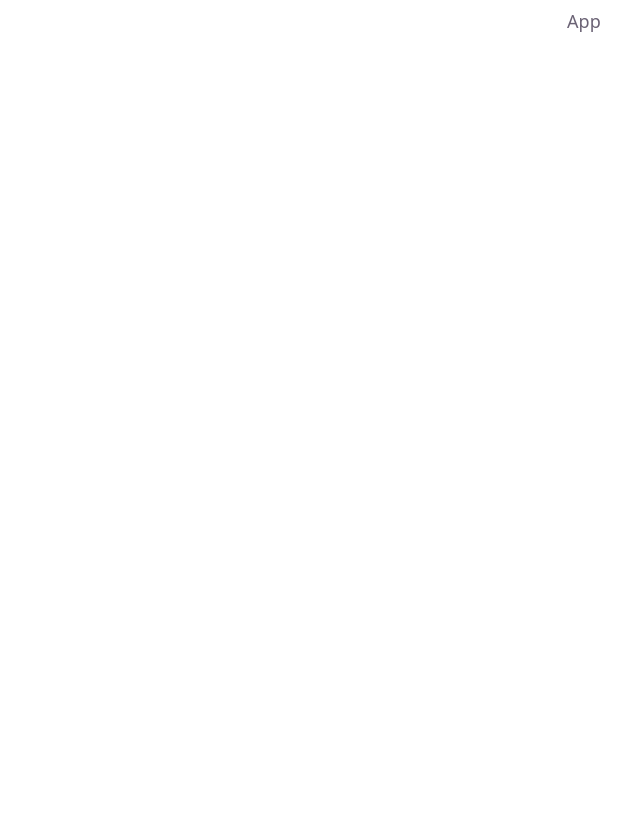
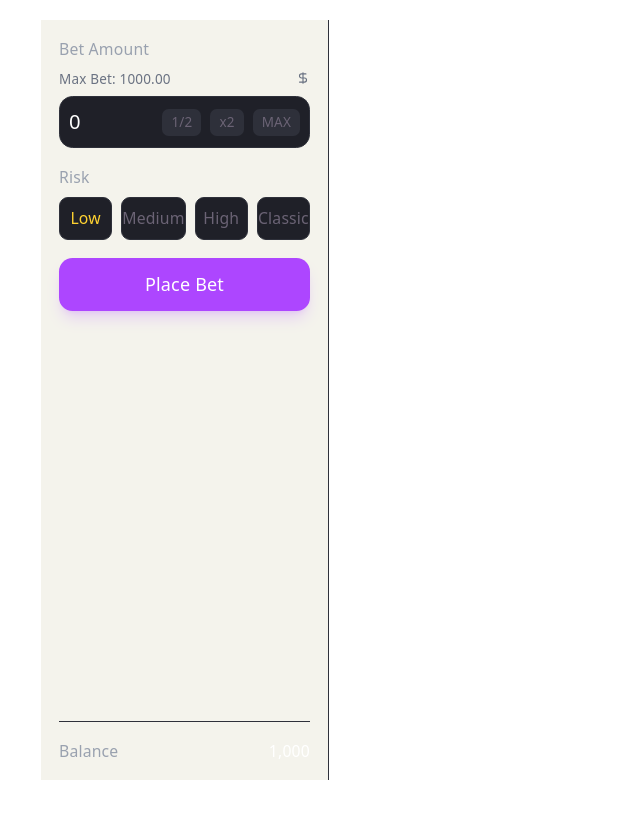
Before and after one commit to Andrii-Yanchuk/dragon-cards, a React (Vite) app: page / in a window 1280 px wide. Shown: the whole page, without its empty margins (56-696 px from the left). Built offline with nearby package versions, Linux system fonts and the light colour scheme.

Commit message:
feat: add control panel with store

```diff
--- a/src/App.tsx
+++ b/src/App.tsx
@@ -1,7 +1,16 @@
 import "./App.css";
+import { ControlPanel } from "./components/ControlPanel";
 
 function App() {
-  return <div>App</div>;
+  return (
+    <main className="text-foreground flex flex-row">
+      <aside>
+        <ControlPanel />
+      </aside>
+
+      <div className="game"></div>
+    </main>
+  );
 }
 
 export default App;
--- /dev/null
+++ b/src/components/ControlPanel.tsx
@@ -0,0 +1,101 @@
+import { DollarSign } from "lucide-react";
+import { useGameStore, type Risk } from "../lib/gameStore";
+import classNames from "classnames";
+
+export function ControlPanel() {
+  const bet = useGameStore((s) => s.bet);
+  const setBet = useGameStore((s) => s.setBet);
+  const balance = useGameStore((s) => s.balance);
+  const risk = useGameStore((s) => s.risk);
+  const setRisk = useGameStore((s) => s.setRisk);
+  const placeBet = useGameStore((s) => s.placeBet);
+
+  const handleHalf = () => setBet(bet / 2);
+  const handleDouble = () => setBet(bet * 2);
+  const handleMax = () => setBet(Math.min(balance, 1000));
+
+  return (
+    <div className="w-64 h-full bg-(--code-bg) border-r border-[#2e303a] p-4 flex flex-col">
+      {/* BET */}
+      <div className="mb-4">
+        <h2 className="w-fit text-sm text-gray-400 mb-2">Bet Amount</h2>
+
+        <div className="flex justify-between items-center text-xs text-gray-500 mb-2">
+          <p>Max Bet: 1000.00</p>
+          <DollarSign size={14} />
+        </div>
+
+        {/* INPUT + BUTTONS INLINE */}
+        <div className="bg-[#1f2028] border border-[#2e303a] rounded-xl px-2 py-2 flex items-center gap-2">
+          <input
+            type="number"
+            value={bet}
+            onChange={(e) => setBet(Number(e.target.value))}
+            min={0}
+            max={1000}
+            className="w-full bg-transparent outline-none text-white text-lg
+              [appearance:textfield]
+              [&::-webkit-outer-spin-button]:appearance-none
+              [&::-webkit-inner-spin-button]:appearance-none"
+          />
+
+          <button
+            onClick={handleHalf}
+            className="text-xs px-2 py-1 bg-[#2e303a] hover:bg-[#3a3d4a] rounded-md transition cursor-pointer"
+          >
+            1/2
+          </button>
+
+          <button
+            onClick={handleDouble}
+            className="text-xs px-2 py-1 bg-[#2e303a] hover:bg-[#3a3d4a] rounded-md transition cursor-pointer"
+          >
+            x2
+          </button>
+
+          <button
+            onClick={handleMax}
+            className="text-xs px-2 py-1 bg-[#2e303a] hover:bg-[#3a3d4a] rounded-md transition cursor-pointer"
+          >
+            MAX
+          </button>
+        </div>
+      </div>
+
+      {/* RISK */}
+      <div className="mb-4">
+        <h2 className="w-fit text-sm text-gray-400 mb-2">Risk</h2>
+
+        <div className="flex w-full gap-2">
+          {["Low", "Medium", "High", "Classic"].map((r) => (
+            <button
+              key={r}
+              onClick={() => setRisk(r as Risk)}
+              className={classNames(
+                "bg-[#1f2028] border border-[#2e303a] rounded-lg py-2 text-sm hover:bg-[#2a2c36] transition cursor-pointer flex justify-center items-center flex-1",
+                { "text-amber-300": r === risk },
+              )}
+            >
+              {r}
+            </button>
+          ))}
+        </div>
+      </div>
+
+      <button
+        onClick={placeBet}
+        className="bg-purple-500 hover:bg-purple-600 transition rounded-xl py-3 text-white font-medium shadow-lg shadow-purple-500/20 cursor-pointer"
+      >
+        Place Bet
+      </button>
+
+      {/* BALANCE */}
+      <div className="mt-auto pt-4 border-t border-[#2e303a] text-sm text-gray-400 flex justify-between">
+        <span>Balance</span>
+        <span className="text-white font-medium">
+          {balance.toLocaleString()}
+        </span>
+      </div>
+    </div>
+  );
+}
--- a/src/index.css
+++ b/src/index.css
@@ -1,3 +1,5 @@
+@import "tailwindcss";
+
 :root {
   --text: #6b6375;
   --text-h: #08060d;
@@ -52,11 +54,17 @@
 
 #root {
   width: 1126px;
+  height: 100dvh;
   max-width: 100%;
   margin: 0 auto;
+  padding: 20px;
   text-align: center;
-  min-height: 100svh;
   display: flex;
-  flex-direction: column;
   box-sizing: border-box;
 }
+
+.game {
+  width: 100%;
+  height: 100svh;
+  background-color: #aa3bff;
+}
--- /dev/null
+++ b/src/lib/gameStore.ts
@@ -0,0 +1,131 @@
+import { create } from "zustand";
+
+export type Risk = "Low" | "Medium" | "High" | "Classic";
+export type GameStatus = "idle" | "playing" | "revealed";
+export type Multiplier = number | "LOST";
+
+const INITIAL_BALANCE = 1000;
+
+export const RISK_MULTIPLIERS: Record<Risk, Multiplier[]> = {
+  Low: ["LOST", 1, 2, 1, 2.5, 1.5],
+  Medium: ["LOST", 3, 5, "LOST", 6, 1.5],
+  High: ["LOST", "LOST", 25, "LOST", 50, "LOST"],
+  Classic: ["LOST", 3.5, 4, "LOST", 10, 7],
+};
+
+interface GameStore {
+  // State
+  balance: number;
+  bet: number;
+  risk: Risk;
+  status: GameStatus;
+  multipliers: Multiplier[];
+  order: number[];
+  activeIndexes: number[];
+  winAmount: number | null;
+
+  // Actions
+  setBet: (bet: number) => void;
+  setRisk: (risk: Risk) => void;
+  placeBet: () => void;
+  setOrder: (order: number[]) => void;
+  confirmPlacement: () => void;
+  playAgain: () => void;
+  resetGame: () => void;
+}
+
+export const useGameStore = create<GameStore>((set, get) => ({
+  balance: INITIAL_BALANCE,
+  bet: 0,
+  risk: "Low",
+  status: "idle",
+  multipliers: ["LOST", 1, 2, 1, 2.5, 1.5],
+  order: [0, 1, 2, 3, 4, 5],
+  activeIndexes: [],
+  winAmount: null,
+
+  setBet: (v) => {
+    if (v < 0) return;
+    set({ bet: Math.min(v, 1000) });
+  },
+
+  setRisk: (r) => set({ risk: r }),
+
+  setOrder: (order) => set({ order }),
+
+  placeBet: () => {
+    const { bet, balance, risk } = get();
+    if (!bet || bet > balance) return;
+
+    const multipliers = [...RISK_MULTIPLIERS[risk]].sort(
+      () => Math.random() - 0.5,
+    );
+
+    set({
+      balance: balance - bet,
+      status: "playing",
+      multipliers,
+      activeIndexes: [],
+      winAmount: null,
+    });
+  },
+
+  confirmPlacement: () => {
+    const { multipliers, bet } = get();
+
+    // 🔥 генеруємо кілька активних позицій
+    const count = Math.floor(Math.random() * 3) + 1; // 1–3 позиції
+
+    const shuffledIndexes = [0, 1, 2, 3, 4, 5].sort(() => Math.random() - 0.5);
+
+    const activeIndexes = shuffledIndexes.slice(0, count);
+
+    // 🔍 беремо значення з цих позицій
+    const values = activeIndexes.map((i) => multipliers[i]);
+
+    // ❌ якщо хоч один LOST → програш
+    const hasLost = values.includes("LOST");
+
+    let winAmount: number | null = null;
+
+    if (!hasLost) {
+      const numericValues = values.filter((v): v is number => v !== "LOST");
+
+      winAmount =
+        numericValues.reduce((sum, v) => sum + (v as number), 0) * bet;
+    } else {
+      winAmount = 0;
+    }
+
+    set({
+      activeIndexes,
+      status: "revealed",
+      winAmount,
+    });
+  },
+
+  resetGame: () => {
+    set({
+      balance: INITIAL_BALANCE,
+      bet: 0,
+      risk: "Low",
+      status: "idle",
+      multipliers: [...RISK_MULTIPLIERS["Low"]],
+      order: [0, 1, 2, 3, 4, 5],
+      activeIndexes: [],
+      winAmount: null,
+    });
+  },
+
+  playAgain: () => {
+    const { risk } = get();
+
+    set({
+      status: "idle",
+      multipliers: [...RISK_MULTIPLIERS[risk]].sort(() => Math.random() - 0.5),
+      order: [0, 1, 2, 3, 4, 5],
+      activeIndexes: [],
+      winAmount: null,
+    });
+  },
+}));
```
